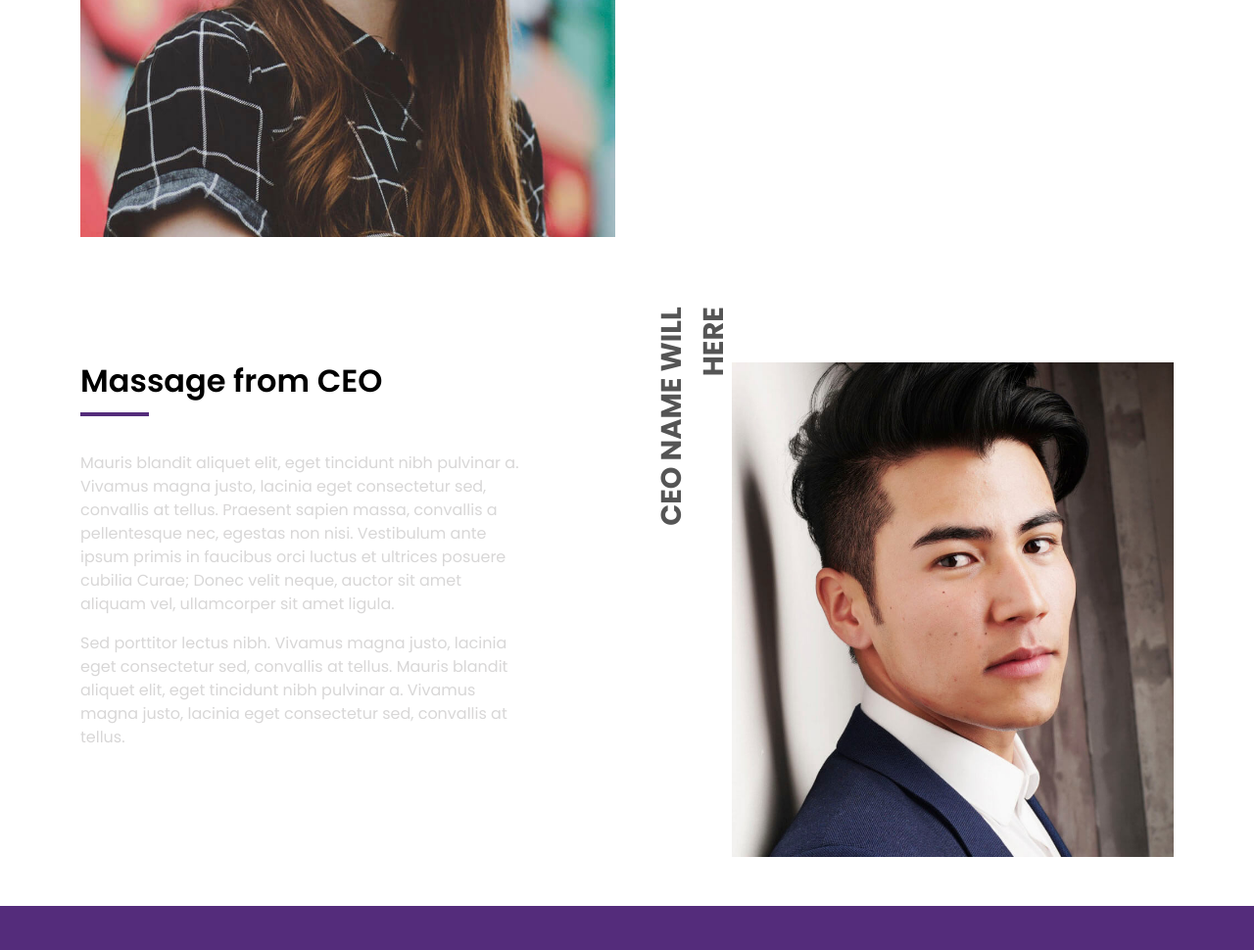
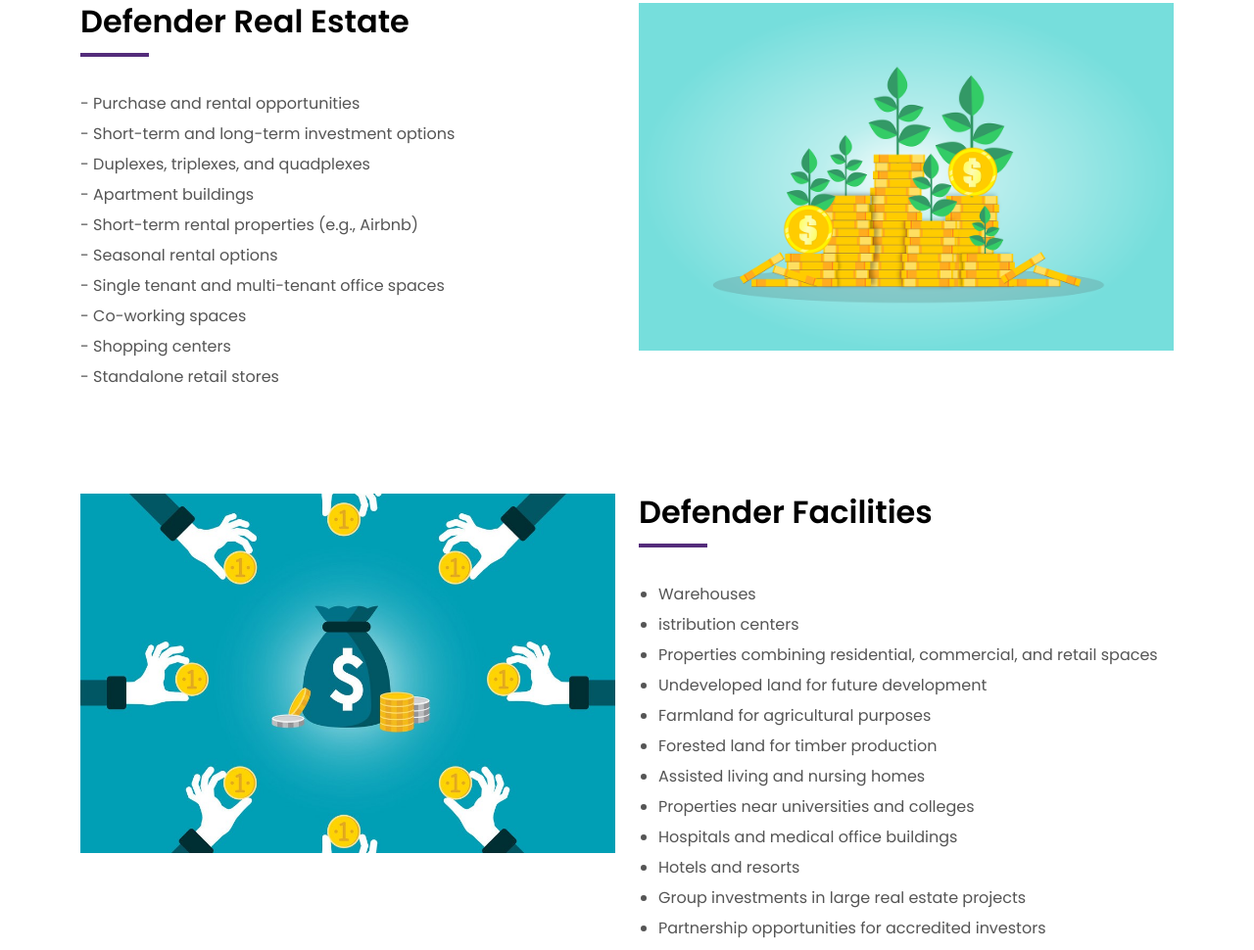
Before and after one commit to anowar-dev/defender2, a plain HTML site: page investment.html in a window 1280 px wide. Shown: the part 722-1692 px from the top of the page at 98% size. Drawn offline with nearby package versions, Linux system fonts and the light colour scheme.

```diff
--- a/assets/css/style.css
+++ b/assets/css/style.css
@@ -2736,6 +2736,26 @@ footer .credits{
   margin-bottom: 20px;
 }
 
+/* INvestment page */
+.investment_row{
+  flex-direction: row-reverse;
+  margin-top: 100px;
+  margin-bottom: 100px;
+}
+.investment_list{
+  list-style: none;
+  padding-left: 0;
+}
+.investment_list li{
+  margin-bottom: 7px;
+}
+.investment_list2{
+  padding-left: 20px;
+}
+.investment_list2 li{
+  margin-bottom: 7px;
+}
+
 /* Responsive design stat here */
 @media (max-width: 1200px) {
   .tab_inner iframe{
--- a/investment.html
+++ b/investment.html
@@ -6,7 +6,7 @@
   <meta content="width=device-width, initial-scale=1.0" name="viewport">
 
   <title>Definder Real Estate</title>
-  <meta content="" name="description">
+  <meta content="" name="de0scription">
   <meta content="" name="keywords">
 
   <!-- Favicons -->
@@ -238,10 +238,10 @@
             <div class="row">
               <div class="col-md-6">
                 <div class="agent-avatar-box">
-                  <img src="assets/img/agent-7.jpg" alt="" class="agent-avatar img-fluid">
+                  <img src="assets/img/investment/money.jpg" alt="" class="agent-avatar img-fluid">
                 </div>
               </div>
-              <div class="col-md-5 section-md-t3">
+              <div class="col-md-6 section-md-t3">
                 <div class="agent-info-box">
                   <div class="agent-title">
                     <div class="title-box-d">
@@ -273,46 +273,95 @@
         </div>
       </div>
     </section><!-- End Agent Single -->
-
-    <!-- ======= CEO Section ======= -->
-    <section class="section-about">
+    <!-- ======= Agent Single ======= -->
+    <section class="agent-single">
       <div class="container">
         <div class="row">
-
-          <div class="col-md-12 section-t8 position-relative">
-            <div class="row ceo_massage">
-              <div class="col-md-6 col-lg-5">
-                <img src="assets/img/agent-1.jpg" alt="" class="img-fluid">
-              </div>
-              <div class="col-lg-2  d-none d-lg-block position-relative">
-                <div class="title-vertical d-flex justify-content-start">
-                  <span>CEO NAME WILL HERE</span>
+          <div class="col-sm-12">
+            <div class="row investment_row">
+              <div class="col-md-6">
+                <div class="agent-avatar-box">
+                  <img src="assets/img/investment/1280.webp" alt="" class="agent-avatar img-fluid">
                 </div>
               </div>
-              <div class="col-md-6 col-lg-5 section-md-t3">
-                <div class="title-box-d">
-                  <h3 class="title-d">Massage from CEO
-                  </h3>
+              <div class="col-md-6 section-md-t3">
+                <div class="agent-info-box">
+                  <div class="agent-title">
+                    <div class="title-box-d">
+                      <h3 class="title-d">Defender Real Estate
+                      </h3>
+                    </div>
+                  </div>
+
+                  <div class="amenities-list color-text-a">
+                    <ul class="investment_list no-margin">
+                      <li>- Purchase and rental opportunities</li>
+                      <li>- Short-term and long-term investment options</li>
+                      <li>- Duplexes, triplexes, and quadplexes</li>
+                      <li>- Apartment buildings</li>
+                      <li>- Short-term rental properties (e.g., Airbnb)</li>
+                      <li>- Seasonal rental options</li>
+                      <li>- Single tenant and multi-tenant office spaces</li>
+                      <li>- Co-working spaces</li>
+                      <li>- Shopping centers</li>
+                      <li>- Standalone retail stores</li>
+                    </ul>
+                  </div>
                 </div>
-                <p class="color-text-a">
-                  Mauris blandit aliquet elit, eget tincidunt nibh pulvinar a. Vivamus magna justo, lacinia eget
-                  consectetur sed, convallis
-                  at tellus. Praesent sapien massa, convallis a pellentesque nec, egestas non nisi. Vestibulum
-                  ante ipsum primis in faucibus orci luctus et ultrices posuere cubilia Curae; Donec velit
-                  neque, auctor sit amet aliquam vel, ullamcorper sit amet ligula.
-                </p>
-                <p class="color-text-a">
-                  Sed porttitor lectus nibh. Vivamus magna justo, lacinia eget consectetur sed, convallis at tellus.
-                  Mauris blandit aliquet
-                  elit, eget tincidunt nibh pulvinar a. Vivamus magna justo, lacinia eget consectetur sed,
-                  convallis at tellus.
-                </p>
               </div>
             </div>
           </div>
+
+
         </div>
       </div>
-    </section>
+    </section><!-- End Agent Single -->
+
+    <!-- ======= Agent Single ======= -->
+    <section class="agent-single">
+      <div class="container">
+        <div class="row">
+          <div class="col-sm-12">
+            <div class="row">
+              <div class="col-md-6">
+                <div class="agent-avatar-box">
+                  <img src="assets/img/investment/23456339.jpg" alt="" class="agent-avatar img-fluid">
+                </div>
+              </div>
+              <div class="col-md-6 section-md-t3">
+                <div class="agent-info-box">
+                  <div class="agent-title">
+                    <div class="title-box-d">
+                      <h3 class="title-d">Defender Facilities
+                      </h3>
+                    </div>
+                  </div>
+
+                  <div class="amenities-list color-text-a">
+                    <ul class="investment_list2 no-margin">
+                      <li>Warehouses</li>
+                      <li>istribution centers</li>
+                      <li>Properties combining residential, commercial, and retail spaces</li>
+                      <li>Undeveloped land for future development</li>
+                      <li>Farmland for agricultural purposes</li>
+                      <li>Forested land for timber production</li>
+                      <li>Assisted living and nursing homes</li>
+                      <li>Properties near universities and colleges</li>
+                      <li>Hospitals and medical office buildings</li>
+                      <li>Hotels and resorts</li>
+                      <li>Group investments in large real estate projects</li>
+                      <li>Partnership opportunities for accredited investors</li>
+                    </ul>
+                  </div>
+                </div>
+              </div>
+            </div>
+          </div>
+
+
+        </div>
+      </div>
+    </section><!-- End Agent Single -->
 
   <!-- ======= Footer ======= -->
   <section class="section-footer">
```
Also changed, not shown: assets/img/investment/1280.webp (added), assets/img/investment/23456339.jpg (added), assets/img/investment/money.jpg (added).
